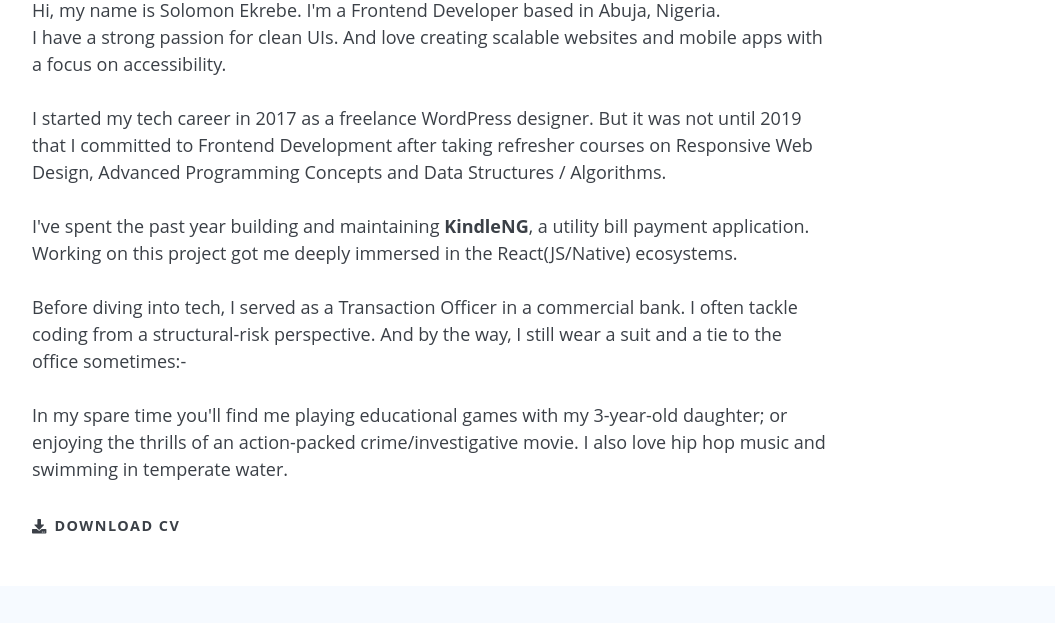
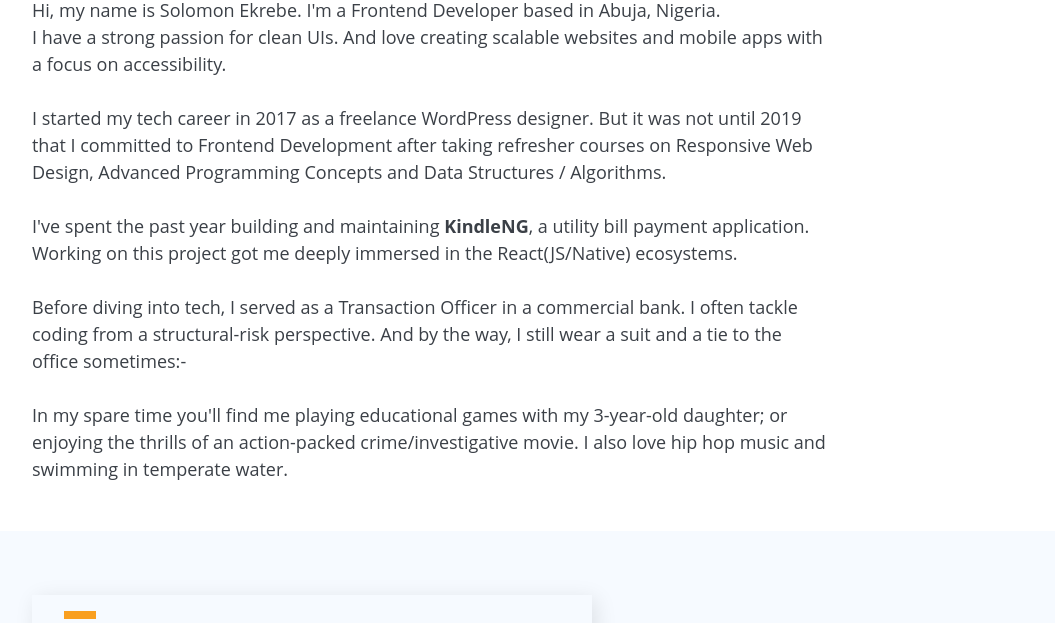
Before and after one commit to krebeDev/krebe.dev, a Gatsby site: page /about in a window 1280 px wide. Shown: the part 177-800 px from the top of the page, without its empty margins (112-1167 px from the left). Built offline with nearby package versions, Linux system fonts and the light colour scheme; Gatsby itself is replaced by a stand-in of ours; some packages are replaced by stand-ins of ours.

Commit message:
remove cv download link

```diff
--- a/src/pages/about.js
+++ b/src/pages/about.js
@@ -21,15 +21,6 @@ const About = ({ data }) => {
 							<MDXRenderer>{data.mdx.body}</MDXRenderer>
 						</div>
 					</article>
-					<a className={styles.downloadLink} href='#my-cv' download>
-						<span>
-							<FontAwesomeIcon
-								icon={faDownload}
-								className={styles.downloadIcon}
-							/>
-						</span>
-						Download CV
-					</a>
 				</div>
 			</section>
 			<Cta />
--- a/src/styles/about.module.css
+++ b/src/styles/about.module.css
@@ -11,16 +11,3 @@
 .details a {
 	font-weight: 700;
 }
-
-.downloadLink {
-	text-transform: uppercase;
-	font-weight: 700;
-	font-size: 0.9rem;
-	letter-spacing: 1.5px;
-	display: inline-block;
-	margin-top: 2rem;
-}
-
-.downloadIcon {
-	margin-right: 0.5rem;
-}
```
